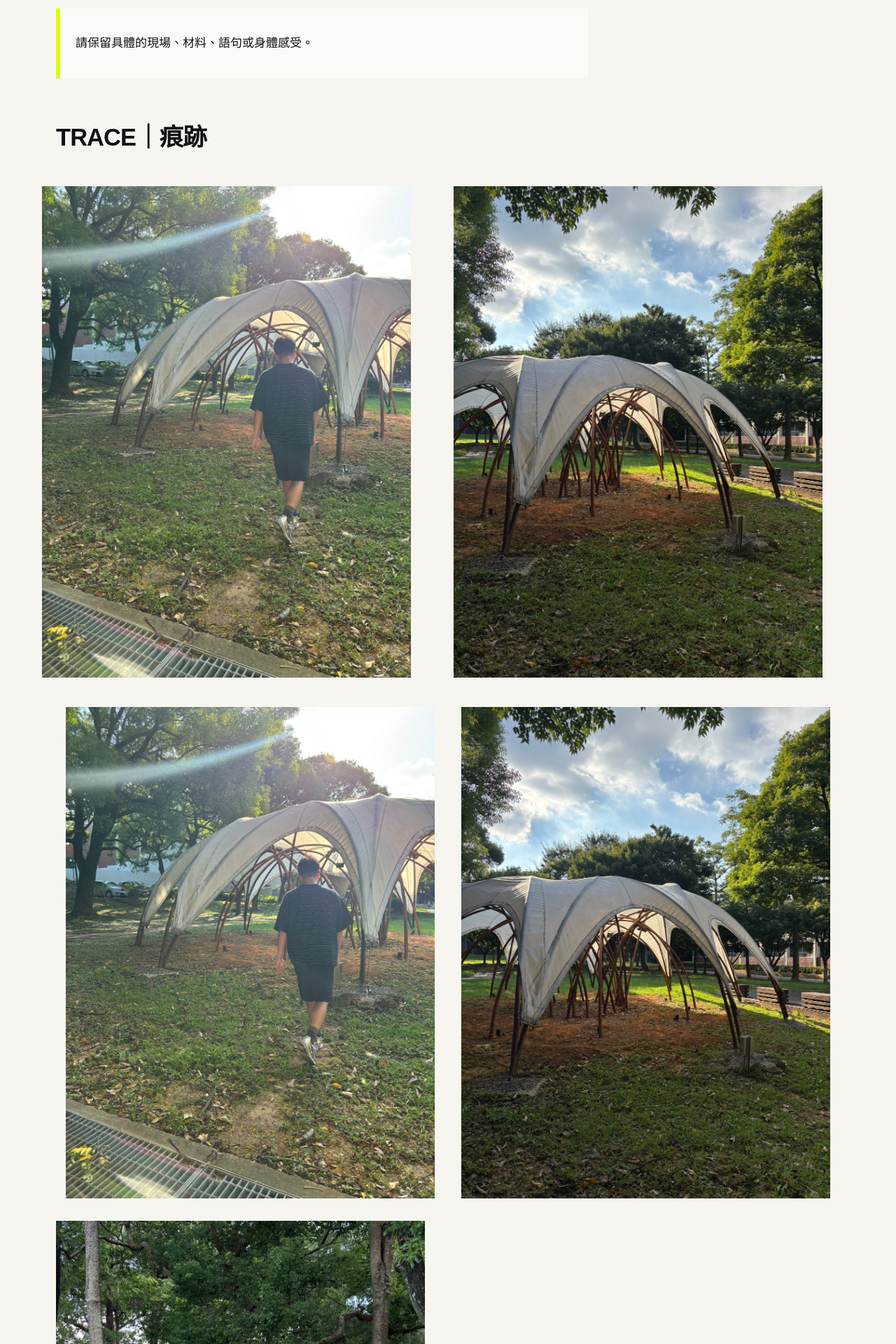
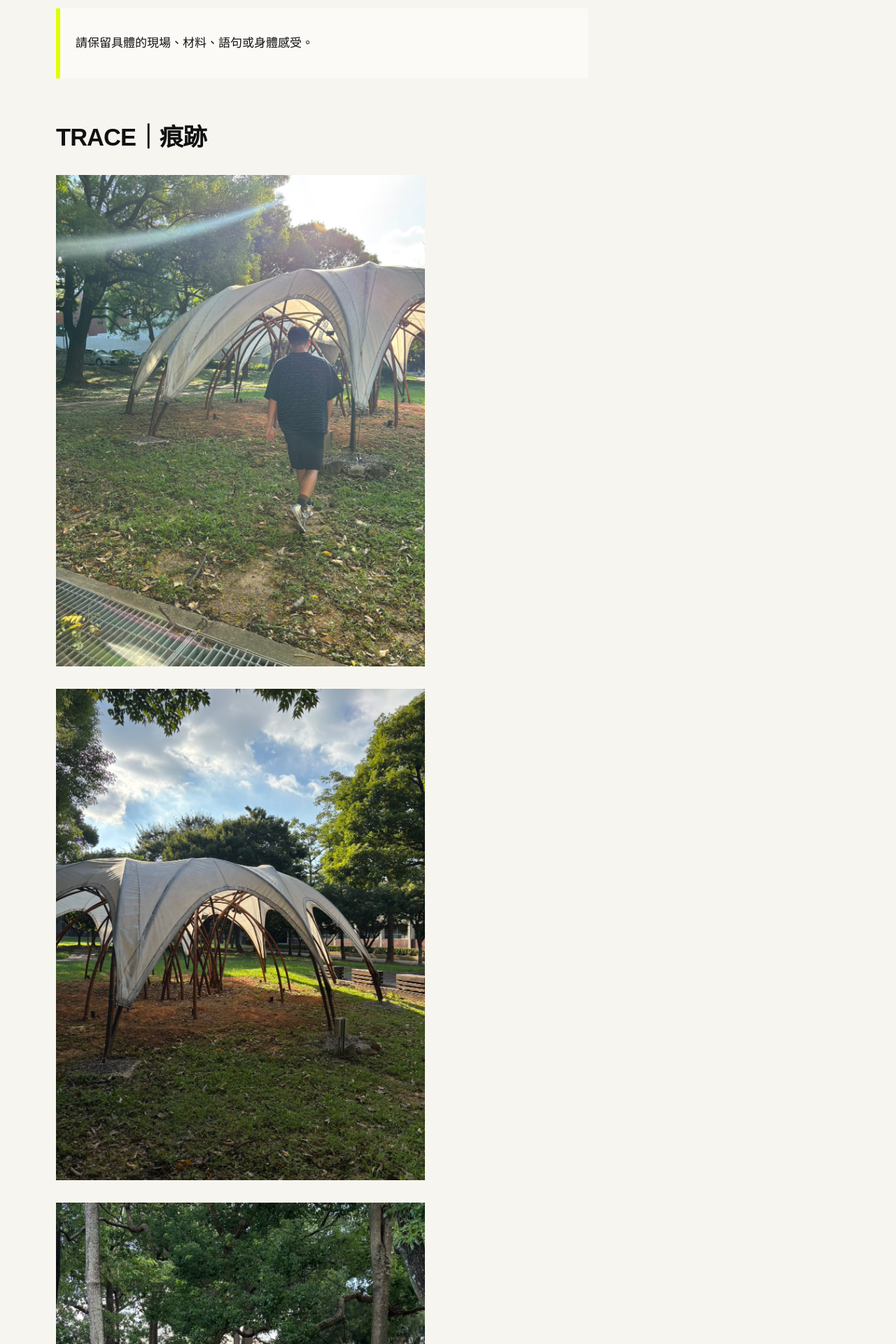
Before and after one commit to liki1928/fieldworkarchive, a Jekyll site: the page built from weeks/week-02.md, in a window 1280 px wide. Shown: the part 362-2282 px from the top of the page at 70% size. Built offline with Jekyll 4.4.1, drawn with Linux system fonts in a browser that asks for light colours.

Commit message:
Update week-02.md

```diff
--- a/weeks/week-02.md
+++ b/weeks/week-02.md
@@ -12,16 +12,9 @@ permalink: /weeks/week-02/
 ## TRACE｜痕跡
 
 <!-- 放入 1–3 張圖片，並為每張圖片寫下具體說明：何時、何地、發生了什麼，以及為什麼留下它。 -->
-<div style="display: flex; gap: 10px; margin-left: -45px;">
-  <img src="{{ '/assets/images/w02-1.jpg' | relative_url }}" alt="圖一" style="width: calc(50% - 5px);">
-  <img src="{{ '/assets/images/w02-2.jpg' | relative_url }}" alt="圖二" style="width: calc(50% - 5px);">
-</div>
 
-<div class="image-row">
-  <img src="{{ '/assets/images/w02-1.jpg' | relative_url }}" alt="圖一">
-  <img src="{{ '/assets/images/w02-2.jpg' | relative_url }}" alt="圖二">
-</div>
-
+![圖ㄧ]({{ '/assets/images/w02-1.jpg' | relative_url }})
+![圖二]({{ '/assets/images/w02-2.jpg' | relative_url }})
 ![圖三]({{ '/assets/images/w02-3.jpg' | relative_url }})
 
 
```
